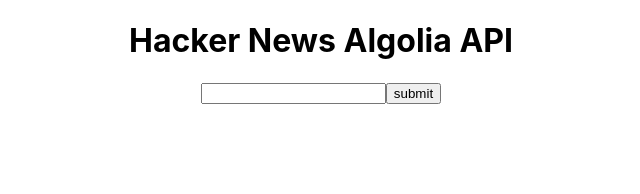
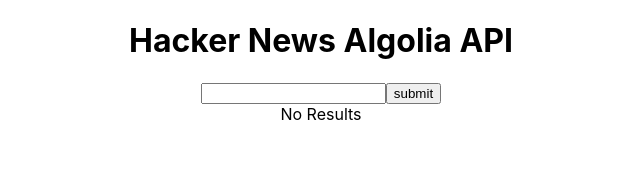
Before and after one commit to AnthonyM5/RTS_LABS, a React (Create React App) app: page / in a window 1280 px wide. Shown: the top 194 px of the page, without its empty margins (319-959 px from the left). Built offline with nearby package versions, Linux system fonts and the light colour scheme.

Commit message:
dispatching from input via connect

```diff
--- a/src/features/Input.js
+++ b/src/features/Input.js
@@ -1,8 +1,9 @@
 import React, {useState} from 'react'
-import {store} from '../app/store'
+import { connect } from 'react-redux'
 
 
-const Input = () => {
+
+const Input = (props) => {
     const [text, setText] = useState('')
     const [searchData, setSearchData] = useState()
 
@@ -19,9 +20,8 @@
     const handleSubmit = (e) => {
         e.preventDefault()
         searchQuery(text)
-        store.dispatch({type: 'ADD_SEARCH', payload: text})
+        props.dispatch({type: 'ADD_SEARCH', payload: text})
     }
-
 
 
     return (
@@ -37,11 +37,14 @@
      type='submit'/>
      </form>
      <div>
-     {searchData ? searchData.map((results, i) => <p key={i + 1}>{results.title}</p>) : null}
+     {searchData ? searchData.map((results, i) => <p key={results.objectID}><a href={results.url}>{results.title}</a> By: {results.author}</p>) : "No Results"}
      </div>
     </div>
 
     )
 }
 
-export default Input
+const mapStateToProps = (state) => ({...state.searchTerms
+})
+
+export default connect(mapStateToProps)(Input)
--- a/src/features/reducer.js
+++ b/src/features/reducer.js
@@ -6,7 +6,6 @@
 export default function appReducer(state = initialState, action) {
     switch(action.type) {
         case 'ADD_SEARCH': {
-            console.log(action)
             return {
                 ...state,
                 searchTerms: [
```
